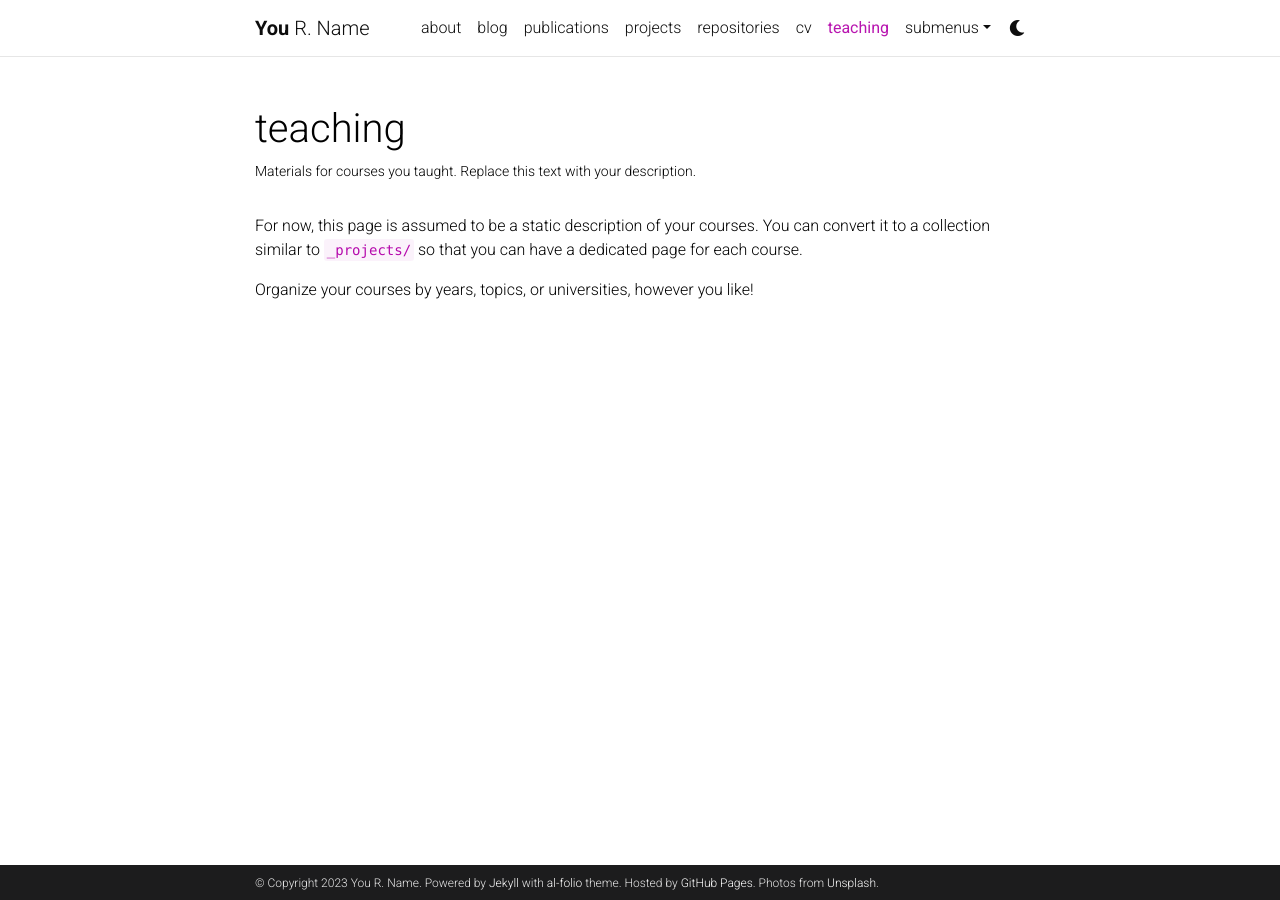
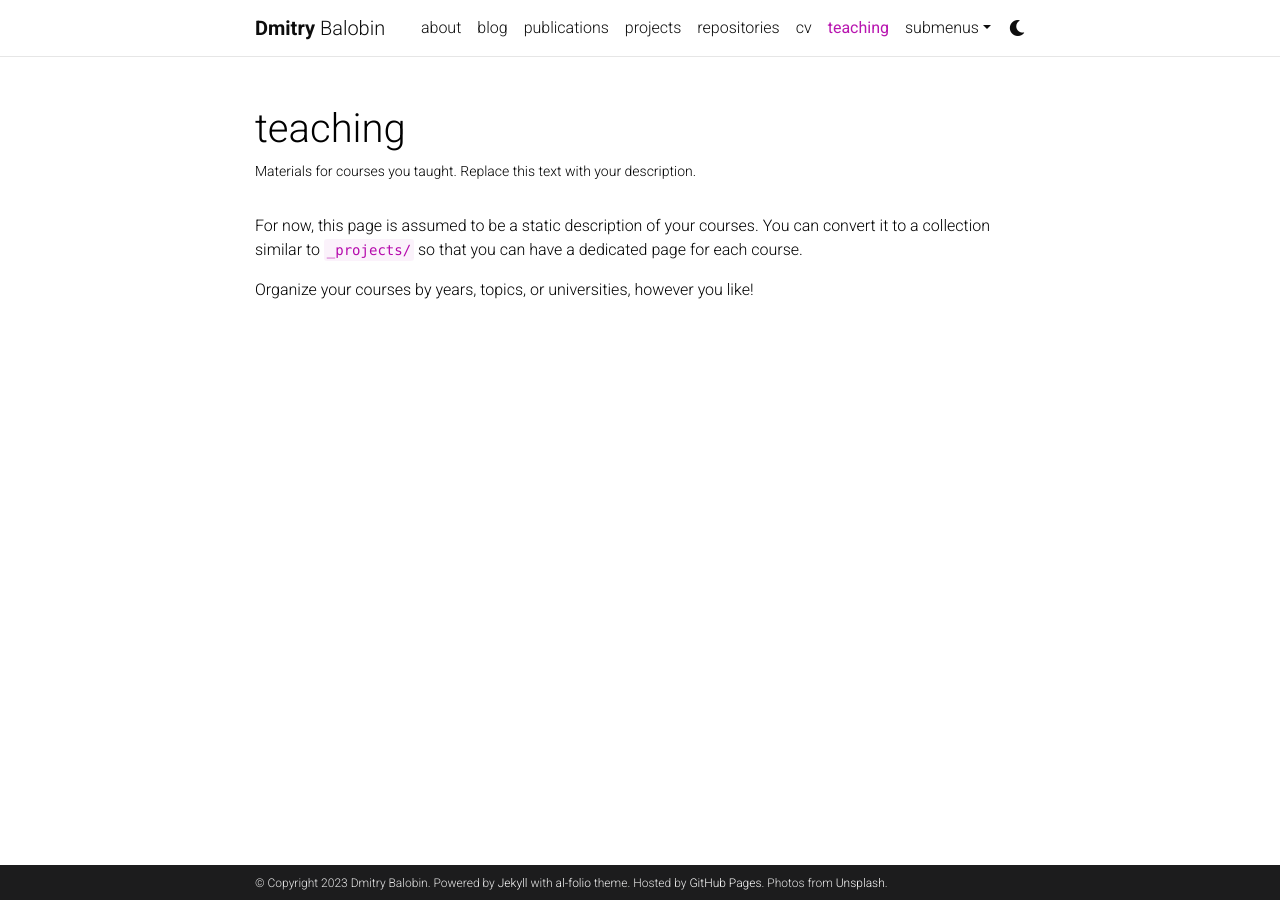
Before and after one commit to d0rj/d0rj.github.io, a Jekyll site: the page built from _pages/teaching.md, in a window 1280 px wide. Built offline with Jekyll 4.4.1, drawn with Linux system fonts in a browser that asks for light colours; comment, search, counter and statistics services are not loaded; a style sheet for code colours, icons or effects is not loaded; part of the change alters nothing that is shown.

```diff
--- a/_config.yml
+++ b/_config.yml
@@ -3,10 +3,10 @@
 # -----------------------------------------------------------------------------
 
 title: blank # the website title (if blank, full name will be used instead)
-first_name: You
-middle_name: R.
-last_name: Name
-email: you@example.com
+first_name: Dmitry
+middle_name:
+last_name: Balobin
+email: hanaan@internet.com
 description: > # the ">" symbol means to ignore newlines until "footer_text:"
   A simple, whitespace theme for academics. Based on [*folio](https://github.com/bogoli/-folio) design.
 footer_text: >
@@ -18,8 +18,8 @@ keywords: jekyll, jekyll-theme, academic-website, portfolio-website  # add your
 lang: en # the language of your site (for example: en, fr, cn, ru, etc.)
 icon: ⚛️  # the emoji used as the favicon (alternatively, provide image name in /assets/img/)
 
-url: https://alshedivat.github.io # the base hostname & protocol for your site
-baseurl: /al-folio # the subpath of your site, e.g. /blog/
+url: https://d0rj.github.io # the base hostname & protocol for your site
+baseurl: "" # the subpath of your site, e.g. /blog/
 last_updated: false # set to true if you want to display last updated in the footer
 impressum_path:  # set to path to include impressum link in the footer, use the same path as permalink in a page, helps to conform with EU GDPR
 
@@ -71,12 +71,12 @@ og_image: # The site-wide (default for all links) Open Graph preview image
 # Social integration
 # -----------------------------------------------------------------------------
 
-github_username: # your GitHub user name
-gitlab_username: # your GitLab user name
+github_username: d0rj # your GitHub user name
+gitlab_username: d0rj # your GitLab user name
 twitter_username: # your Twitter handle
 mastodon_username: # your mastodon instance+username in the format instance.tld/@username
-linkedin_username: # your LinkedIn user name
-telegram_username: # your Telegram user name
+linkedin_username: d0rj # your LinkedIn user name
+telegram_username: d0rj3228 # your Telegram user name
 scholar_userid: # your Google Scholar ID
 semanticscholar_id: # your Semantic Scholar ID
 whatsapp_number: # your WhatsApp number (full phone number in international format. Omit any zeroes, brackets, or dashes when adding the phone number in international format.)
@@ -93,7 +93,7 @@ wikidata_id: # your wikidata id
 wikipedia_id: # your wikipedia id (Case sensitive)
 dblp_url: # your DBLP profile url
 stackoverflow_id: # your stackoverflow id
-kaggle_id: # your kaggle id
+kaggle_id: d0rj3228 # your kaggle id
 lastfm_id: # your lastfm id
 spotify_id: # your spotify id
 pinterest_id: # your pinterest id
@@ -137,7 +137,7 @@ related_blog_posts:
 # Follow instructions on https://giscus.app/ to setup for your repo to fill out
 # the information below.
 giscus:
-  repo: alshedivat/al-folio      # <your-github-user-name>/<your-github-repo-name>
+  repo: d0rj/d0rj.github.io      # <your-github-user-name>/<your-github-repo-name>
   repo_id: MDEwOlJlcG9zaXRvcnk2MDAyNDM2NQ==
   category: Comments             # name of the category under which discussions will be created
   category_id: DIC_kwDOA5PmLc4CTBt6
@@ -147,7 +147,7 @@ giscus:
   input_position: bottom         # whether to display input form below (bottom) or above (top) the comments
   theme: preferred_color_scheme  # name of the color scheme (preferred works well with al-folio light/dark mode)
   emit_metadata: 0
-  lang: en
+  lang: ru
 
 # Disqus comments (DEPRECATED)
 disqus_shortname: al-folio # put your disqus shortname
```
